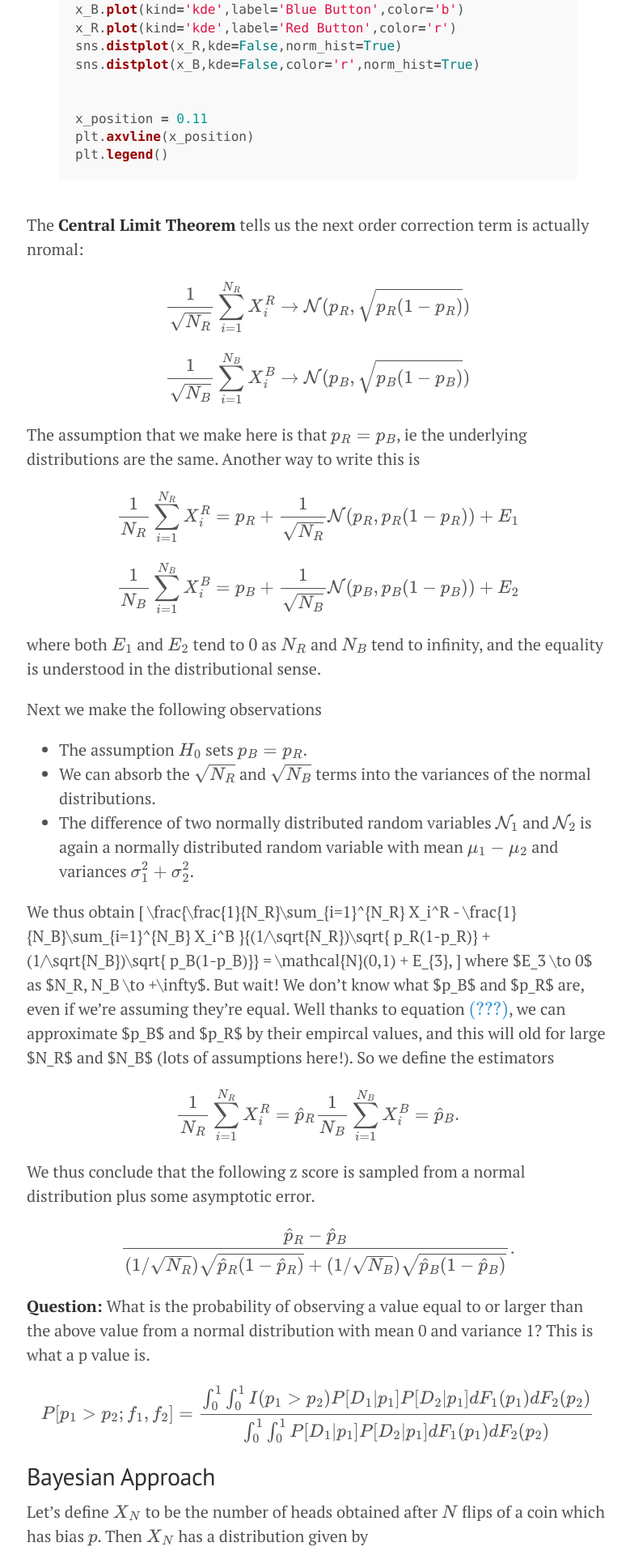
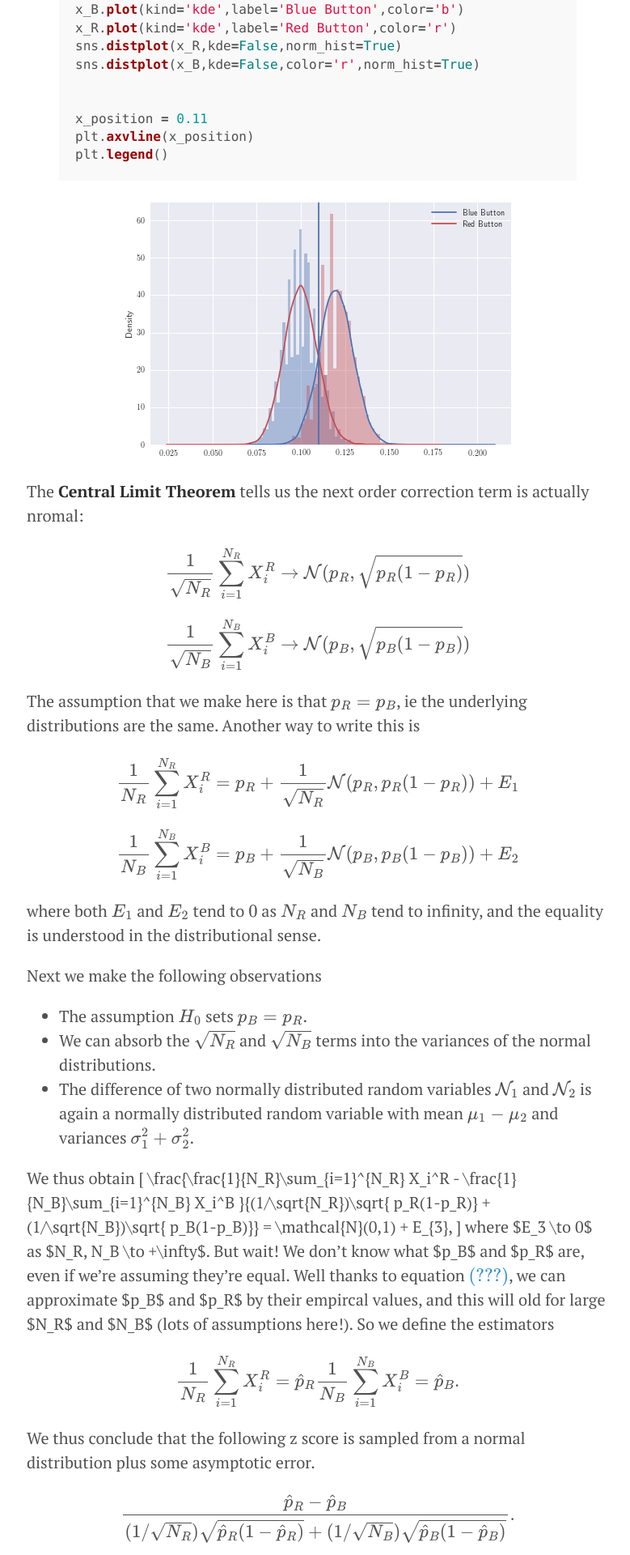
Before and after one commit to doriang102/doriang102.github.io, a Jekyll site: the page built from _posts/2017-05-28-hypothesis-testing.md, in a window 1280 px wide. Shown: the part 1774-3694 px from the top of the page at 81% size, without its empty margins (247-1026 px from the left). Built offline with Jekyll 4.4.1, drawn with Linux system fonts in a browser that asks for light colours; our own code applies the rules of GitHub Pages for plain Markdown files; formulas are drawn with MathJax 3.

Commit message:
Update 2017-05-28-hypothesis-testing.md

```diff
--- a/_posts/2017-05-28-hypothesis-testing.md
+++ b/_posts/2017-05-28-hypothesis-testing.md
@@ -55,7 +55,7 @@ x_position = 0.11
 plt.axvline(x_position)
 plt.legend()
 {% endhighlight %}
-![](img/redvsblue.png?raw=true)
+![](/img/redvsblue.png?raw=true)
 
 The **Central Limit Theorem** tells us the next order correction term is actually nromal:
 
```
